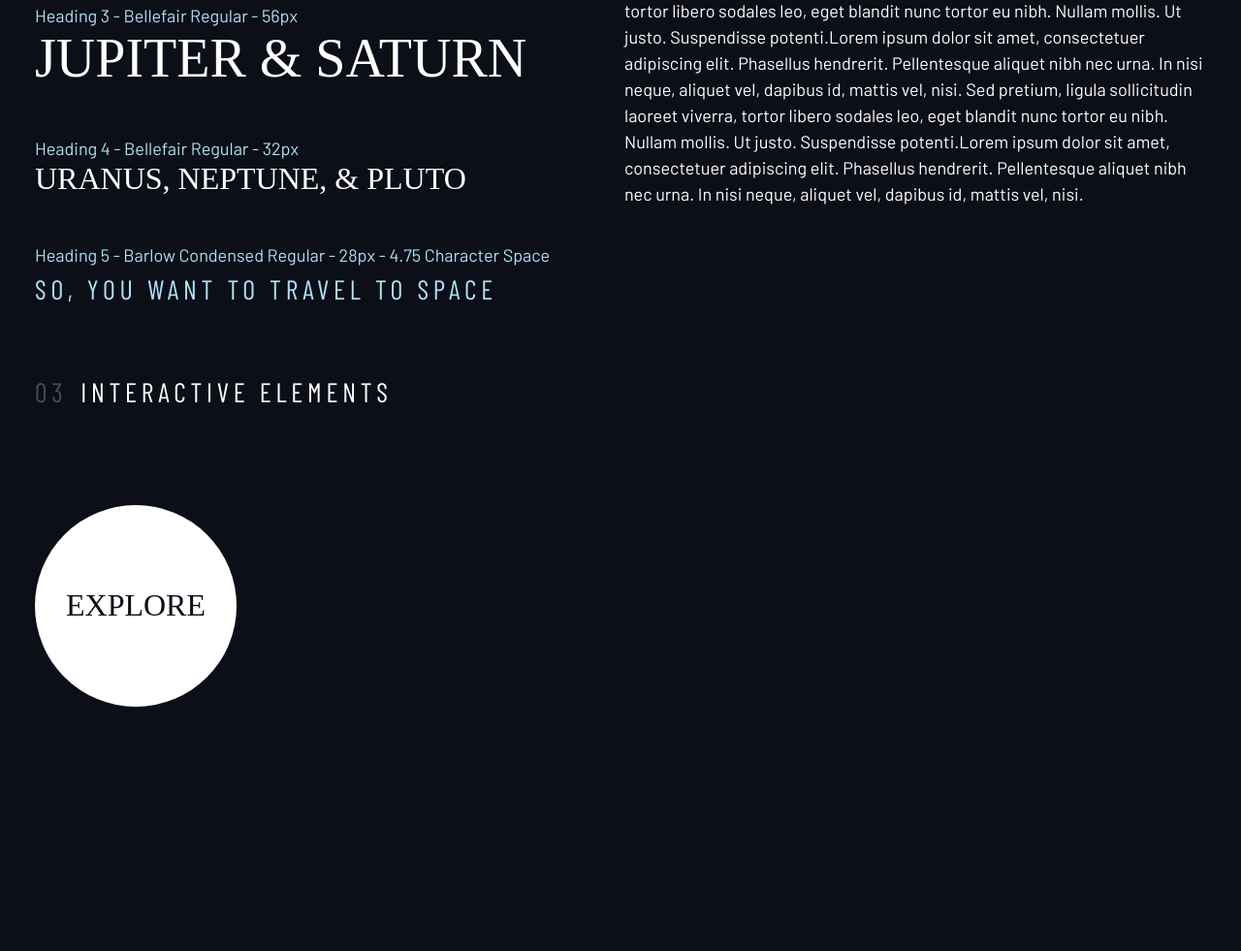
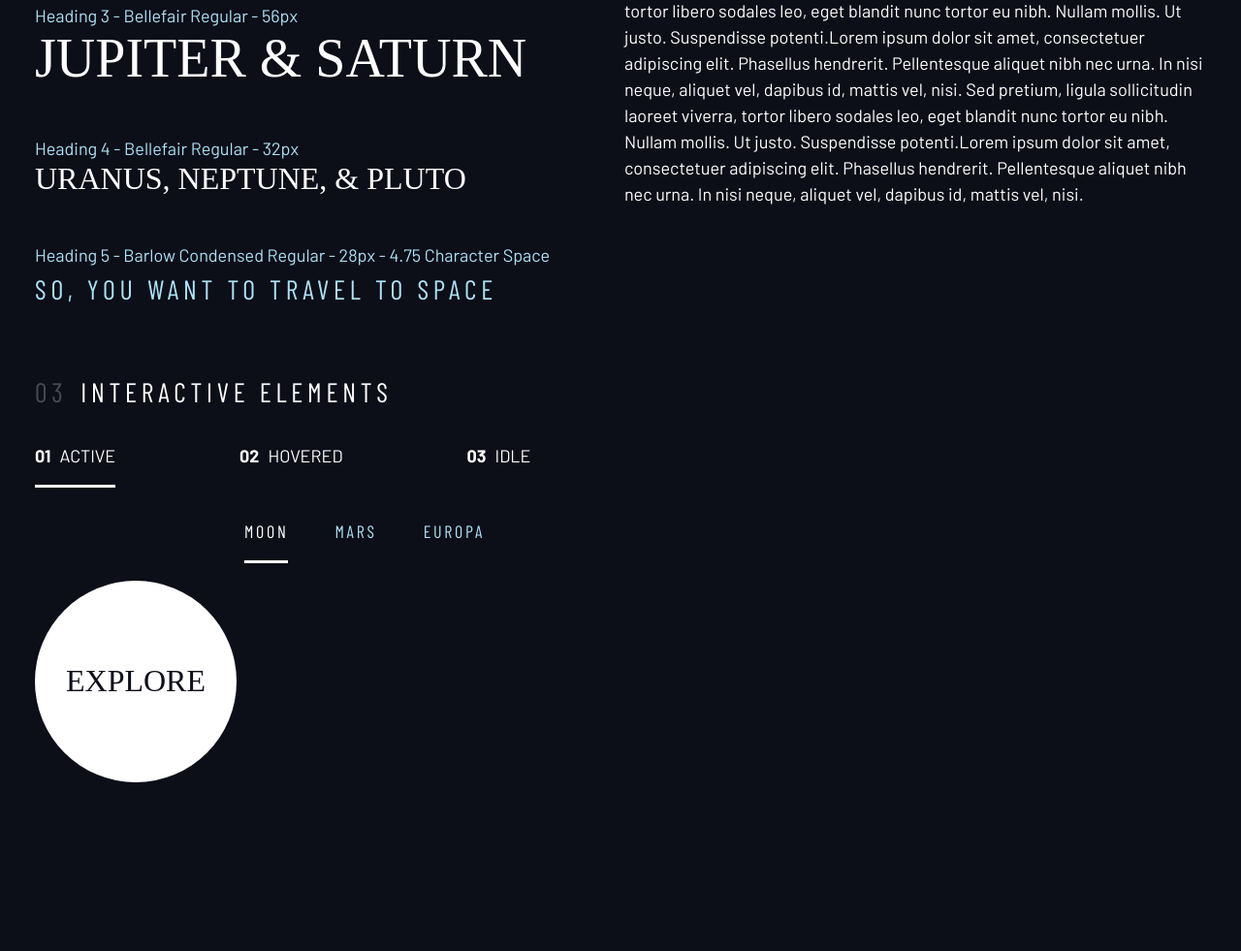
Before and after one commit to gracebir/space-design, a plain HTML site: page index.html in a window 1280 px wide. Shown: the part 850-1831 px from the top of the page at 97% size. Before the commit the page ends 1691 px from the top, so only its background shows below. Drawn offline with nearby package versions, Linux system fonts and the light colour scheme; a web font is replaced by a local one.

Commit message:
tab list

```diff
--- a/index.css
+++ b/index.css
@@ -232,3 +232,42 @@ p{
     opacity: 1;
     transform: scale(1.5);
 }
+
+.primary-navigation{
+    --gap: 8rem;
+    margin: 0;
+    padding: 0;
+    list-style: none;
+}
+
+.primary-navigation a{
+    text-decoration: none;
+}
+
+.primary-navigation a > span{
+    font-weight: 700;
+    margin-right: .5em;
+
+}
+
+.underline-indicators > *{
+    padding: var(--underline-gap, 1rem) 0;
+    border: 0;
+    cursor: pointer;
+    border-bottom: .2rem solid hsl(var(--clr-white) / 0);
+}
+
+.underline-indicators > *:hover,
+.underline-indicators > *:focus{
+    border-color: hsl(var(--clr-white)/.25);
+}
+
+.underline-indicators > .active,
+.underline-indicators > [aria-selected="true"]{
+    color: hsl(var(--clr-white)/ 1);
+    border-color: hsl(var(--clr-white)/ 1);
+}
+
+.tab-list {
+    --gap:3rem;
+}
--- a/index.html
+++ b/index.html
@@ -84,7 +84,15 @@
         <section class="flow" id="interactive-elements">
             <h2 class="number-title"><span>03</span>Interactive elements</h2>
             <!-- navigation -->
-            <div></div>
+            <div>
+                <nav>
+                    <ul class="primary-navigation underline-indicators flex">
+                        <li class="active"><a class="uppercase text-white letter-space-2" href="#"><span>01</span>Active</a></li>
+                        <li><a class="uppercase text-white letter-space-2" href="#"><span>02</span>Hovered</a></li>
+                        <li><a class="uppercase text-white letter-space-2" href="#"><span>03</span>Idle</a></li>
+                    </ul>
+                </nav>
+            </div>
 
             <div class="flex">
                 <div style="margin-top: 5rem;">
@@ -93,7 +101,11 @@
                 </div>
                 <div style="margin-bottom: 50vh;">
                     <!-- Tabs -->
-
+                    <div class="tab-list underline-indicators flex">
+                        <button aria-selected="true" class="uppercase text-accent letter-spacing-2 bg-dark ff-sans-cond">Moon</button>
+                        <button aria-selected="false" class="uppercase text-accent letter-spacing-2 bg-dark ff-sans-cond">Mars</button>
+                        <button aria-selected="false" class="uppercase text-accent letter-spacing-2 bg-dark ff-sans-cond">Europa</button>
+                    </div>
                     <!-- Dots -->
 
                     <!-- Numbers -->
```
